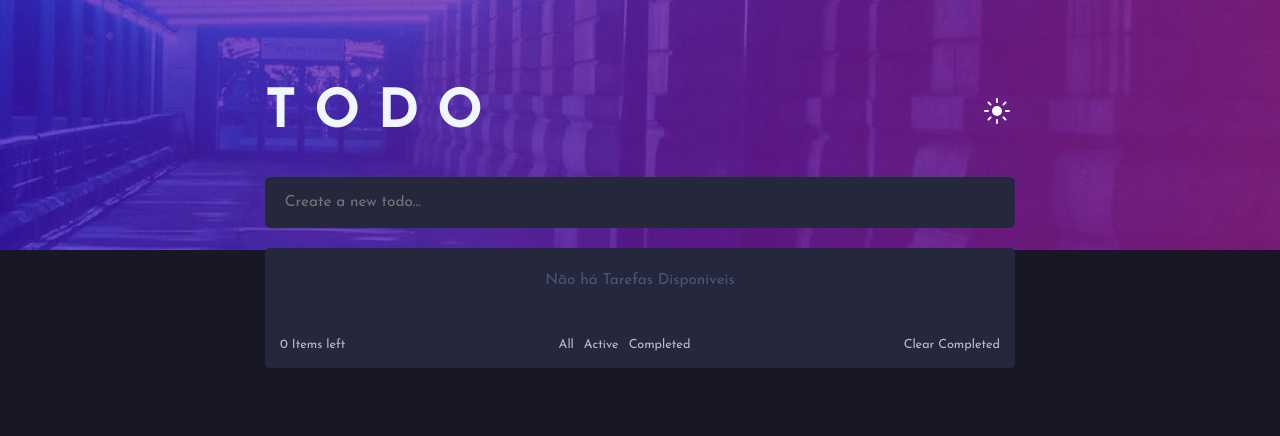
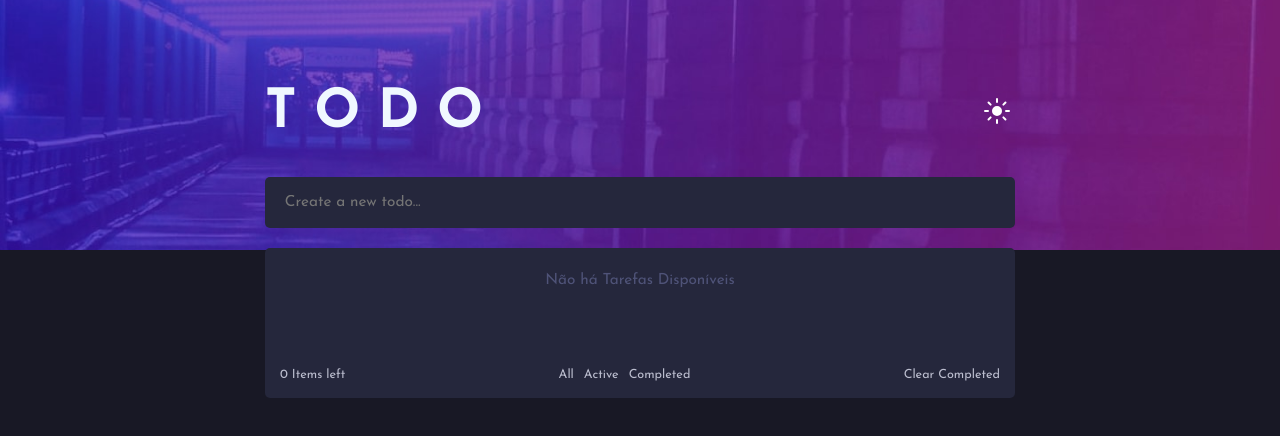
Before and after one commit to Nscmnt/todo-app, a React (Create React App) app: page / in a window 1280 px wide. Shown: the top 436 px of the page. Built offline with nearby package versions, Linux system fonts and the light colour scheme.

Commit message:
fix bg image

```diff
--- a/src/App.css
+++ b/src/App.css
@@ -59,6 +59,7 @@ button {
 
   background-image: url("./assets/bg-desktop-dark.jpg");
   background-repeat: no-repeat;
+  background-size: cover;
   background-position: center;
 }
 
--- a/src/components/Tasks.css
+++ b/src/components/Tasks.css
@@ -1,5 +1,6 @@
 .tasks-wrapper {
-  min-height: 120px;
+  min-height: 150px;
+
   border-radius: 5px;
 
   display: flex;
```
